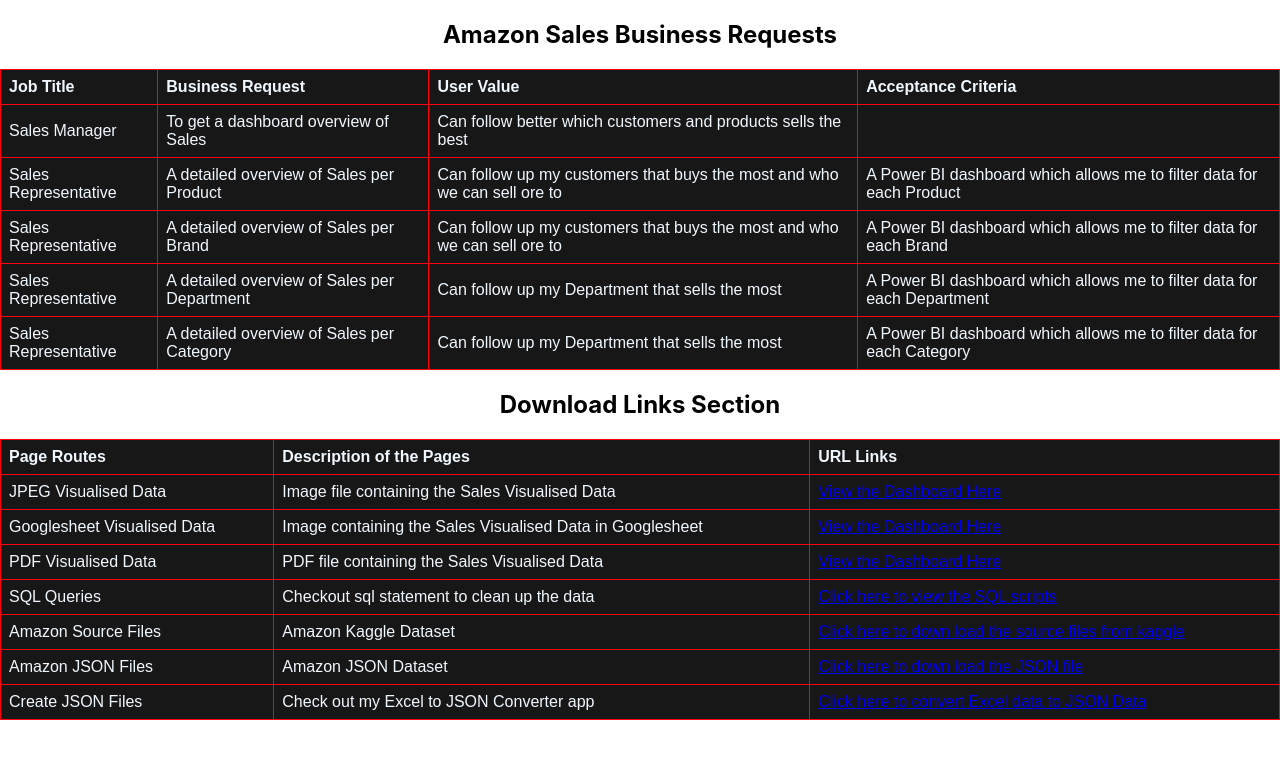
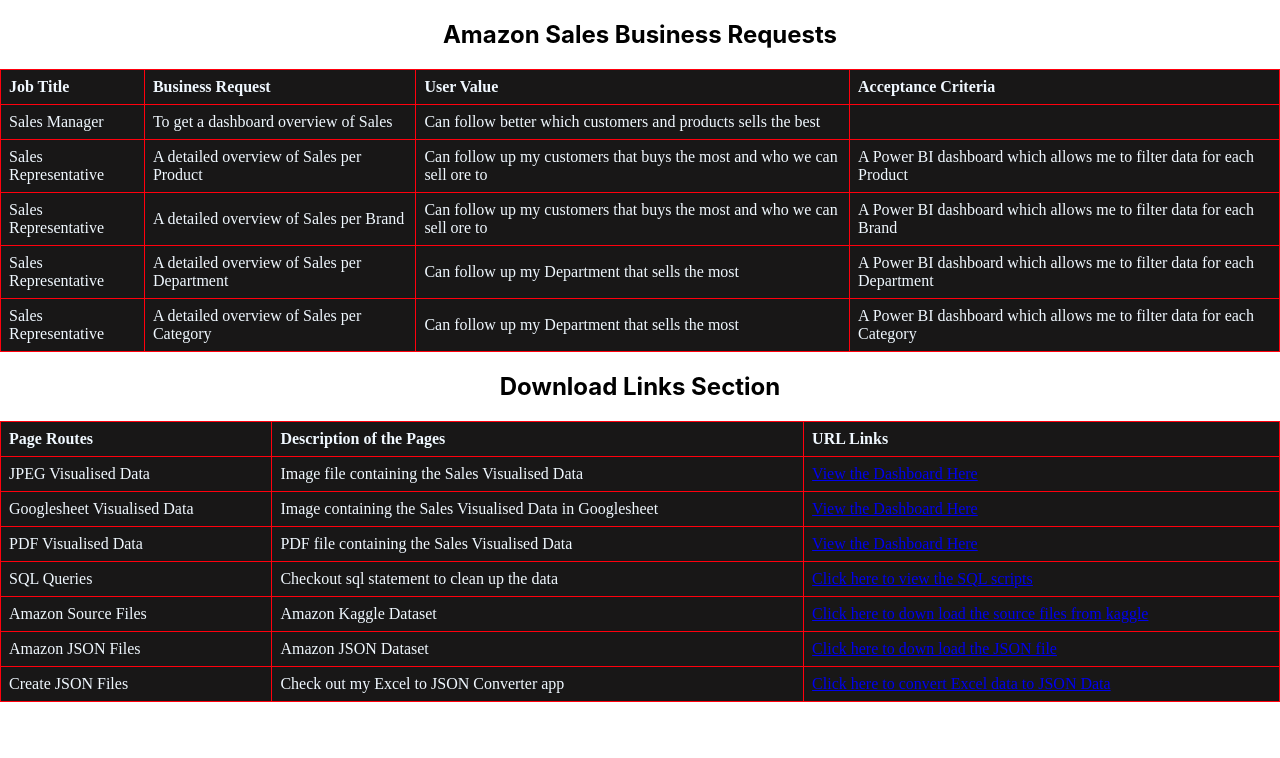
Before and after one commit to JohnKimaiyo/Amazon-Data-Analys-React-App, a React (Create React App) app: page / in a window 1280 px wide. Shown: the top 758 px of the page. Built offline with nearby package versions, Linux system fonts and the light colour scheme.

Commit message:
ammedign css

```diff
--- a/src/Header/Header.css
+++ b/src/Header/Header.css
@@ -1,5 +1,5 @@
 table {
-    font-family: arial, sans-serif;
+    font-family: "Times New Roman", Times, serif;
     border-collapse: collapse;
     width: 100%;
     background-color: darkslategray;
```
